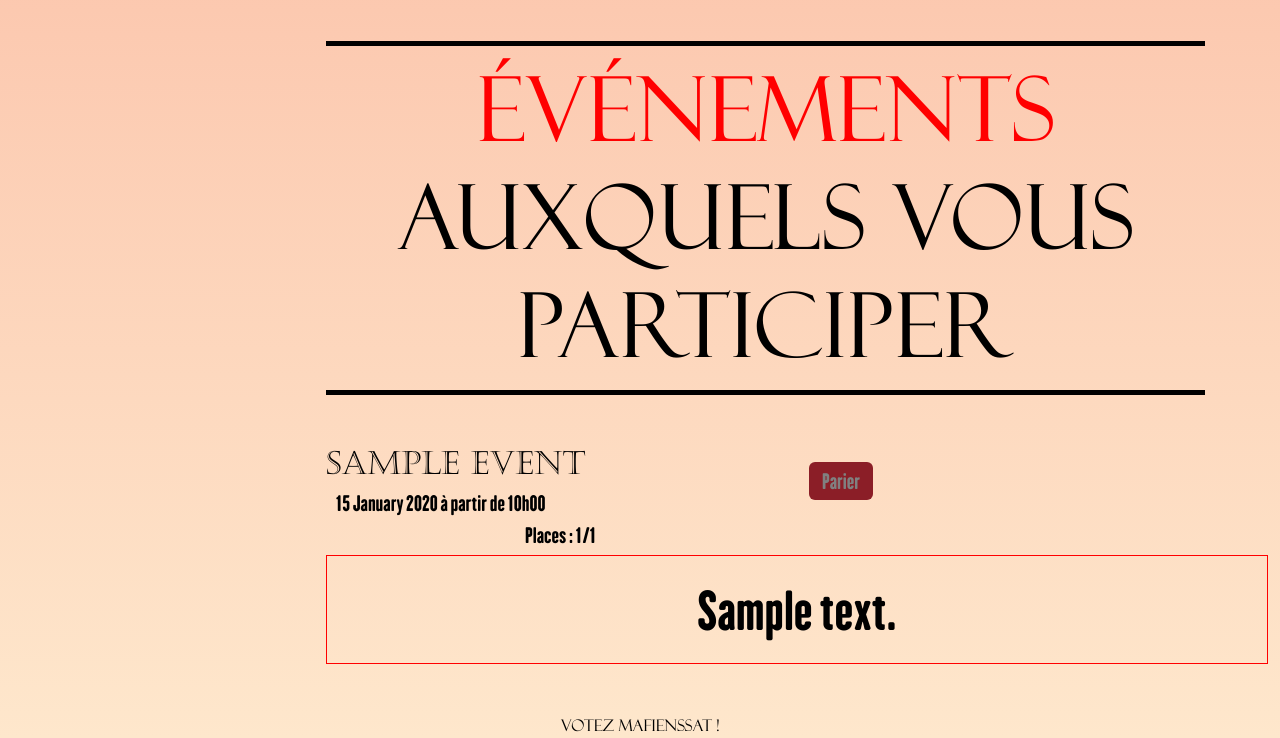
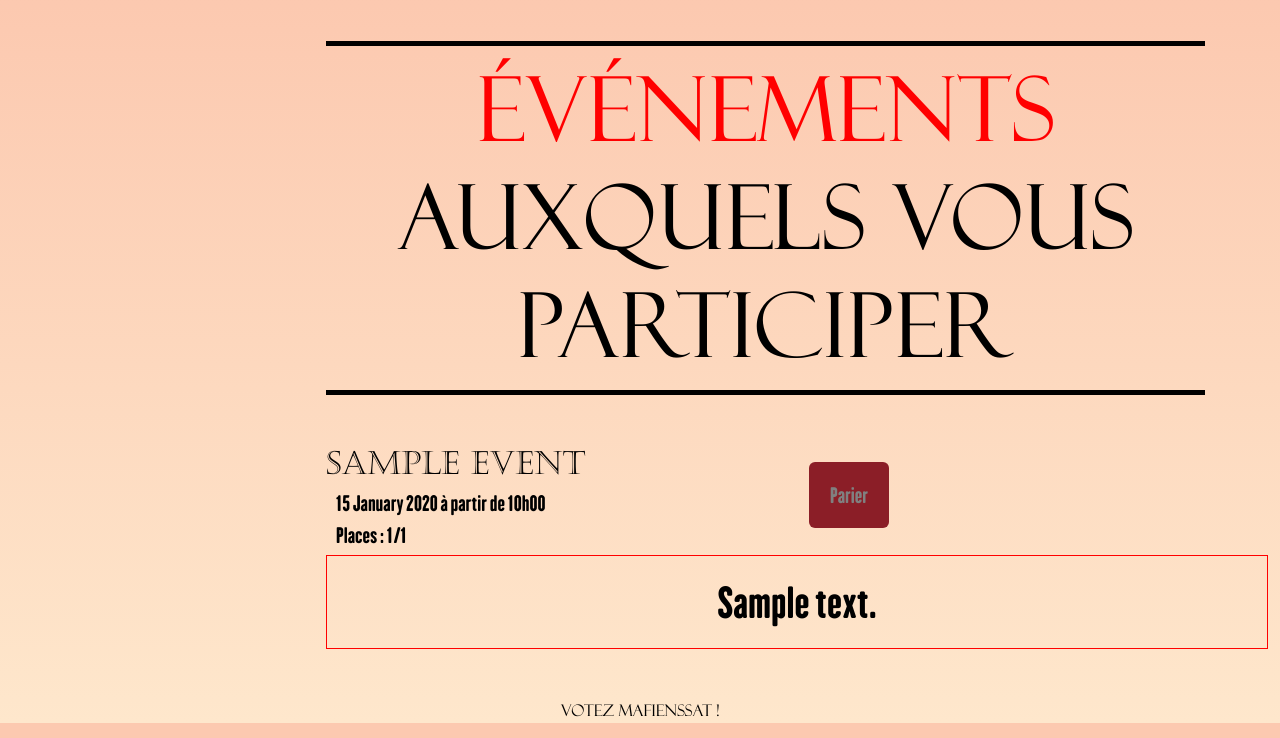
Before and after one commit to Gurwan/Mafienssat, a Django app: page /event/ in a window 1280 px wide. Shown: the part 394-1132 px from the top of the page. Run offline with Django 4.2, Linux system fonts and the light colour scheme; a user stored in the database is signed in; tables that the repository leaves empty hold one stand-in row (values such as "Sample post"); some libraries are stand-ins or nearby versions.

Commit message:
pic size

```diff
--- a/main_app/views.py
+++ b/main_app/views.py
@@ -55,7 +55,6 @@ def registerUser(request):
             user = form.save(commit=False)
             user.username = user.username.lower()
             if user.email.split("@")[1] == "enssat.fr":
-
                 user.save()
                 allos_counters = AllosUserCounters(user_id=user)
                 allos_counters.save()
@@ -75,7 +74,8 @@ def registerUser(request):
                 return HttpResponse('Please confirm your email address to complete the registration')
             else:
                 messages.error(request, "Vous devez utiliser votre adresse mail enssat")
-                return redirect('register')
+
+        return render(request, 'register.html', {'form': form})
 
 
 def activate(request, uidb64, token):
@@ -993,7 +993,7 @@ def sendAlloEmailConfirmation(request, date, time, allo_id):
                 'line2': '',
                 'line3': getAlloSentenceType(requested_allo.allo_id.allo_type, date_time),
                 'line4': '',
-                'line5': 'On va prendre contact avec toi incessamment sou peu.',
+                'line5': 'On va prendre contact avec toi incessamment sous peu.',
                 'line6': 'Si tu n\'as pas reçu de message avant le jour de ta demande, tu peux contacter ' + staff_user.first_name + ' ' + staff_user.last_name + '.',
                 'line7': '',
                 'line8': 'La bise,',
--- a/static/styles/style.css
+++ b/static/styles/style.css
@@ -1367,7 +1367,7 @@ a, a:hover, a:focus, a:active {
     font-size: 20px;
     margin-left: 10px;
     font-family: 'Samuel', Arial, sans-serif;
-    text-align: center;
+    /* text-align: center; */
 }
 
 #next-event-object #description_event {
@@ -1377,7 +1377,7 @@ a, a:hover, a:focus, a:active {
 
 #next-event-object #description_event p {
     font-family: 'Samuel', Arial, sans-serif!important;
-    font-size: 50px!important;
+    font-size: 40px!important;
     text-align: center;
 }
 
@@ -1390,6 +1390,11 @@ a, a:hover, a:focus, a:active {
 }
 
 #next-event-object .button_event .btn_event{
+    padding-right: 20px;
+    padding-left: 20px;
+    padding-top: 20px;
+    padding-bottom: 20px;
+    margin-bottom: 20px;
     margin-top: 17px;
     background-color: #8b1e27;
     margin-right: 40px;
```
